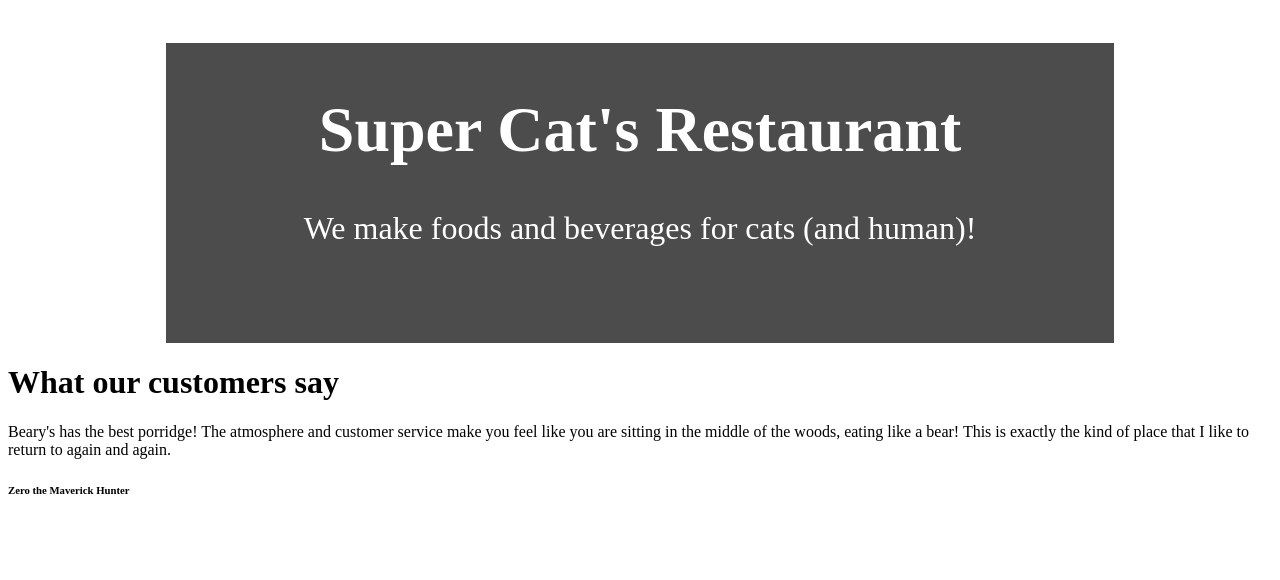
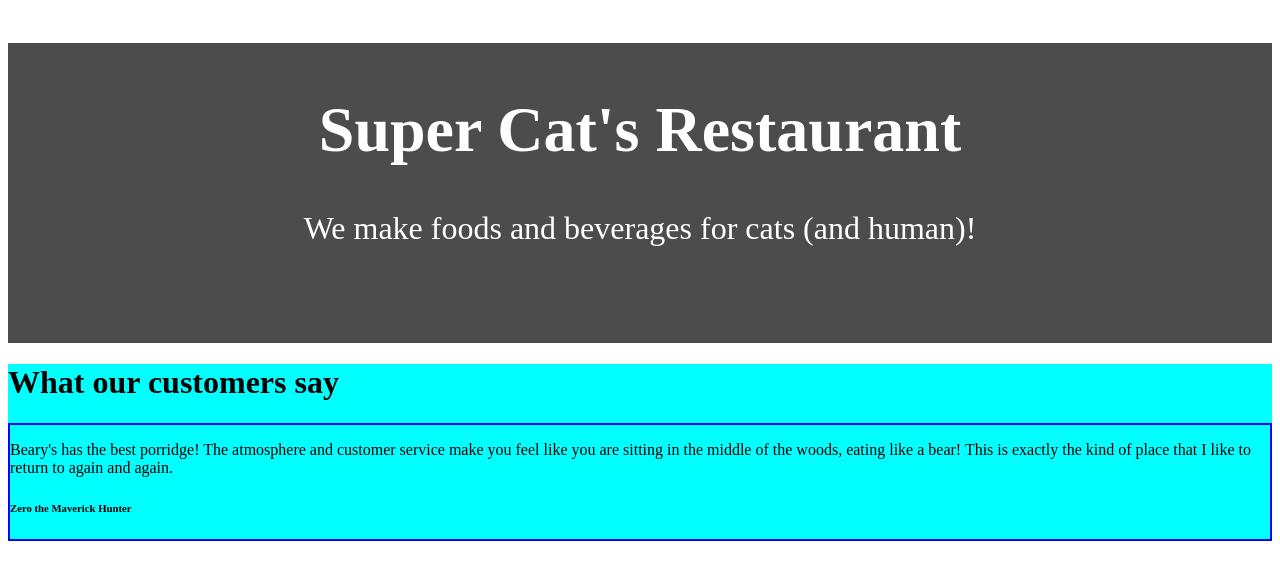
Before and after one commit to SonDo580/restaurant-page, a website built with webpack: page dist/index.html in a window 1280 px wide. Built offline with nearby package versions, Linux system fonts and the light colour scheme; files whose address does not match are found by name.

Commit message:
Make the banner span the whole width

```diff
--- a/src/style.css
+++ b/src/style.css
@@ -1,7 +1,6 @@
 .home .banner {
     height: 300px;
-    width: 75%;
-    margin: 0 auto;
+    width: 100%;
     position: relative;
 
     background-color: rgba(0, 0, 0, 0.7);
@@ -32,3 +31,11 @@
 .home .banner p {
     font-size: 2rem;
 }
+
+.review {
+    background-color: aqua;
+}
+
+.review .card-review {
+    border: 2px solid blue;
+}
```
